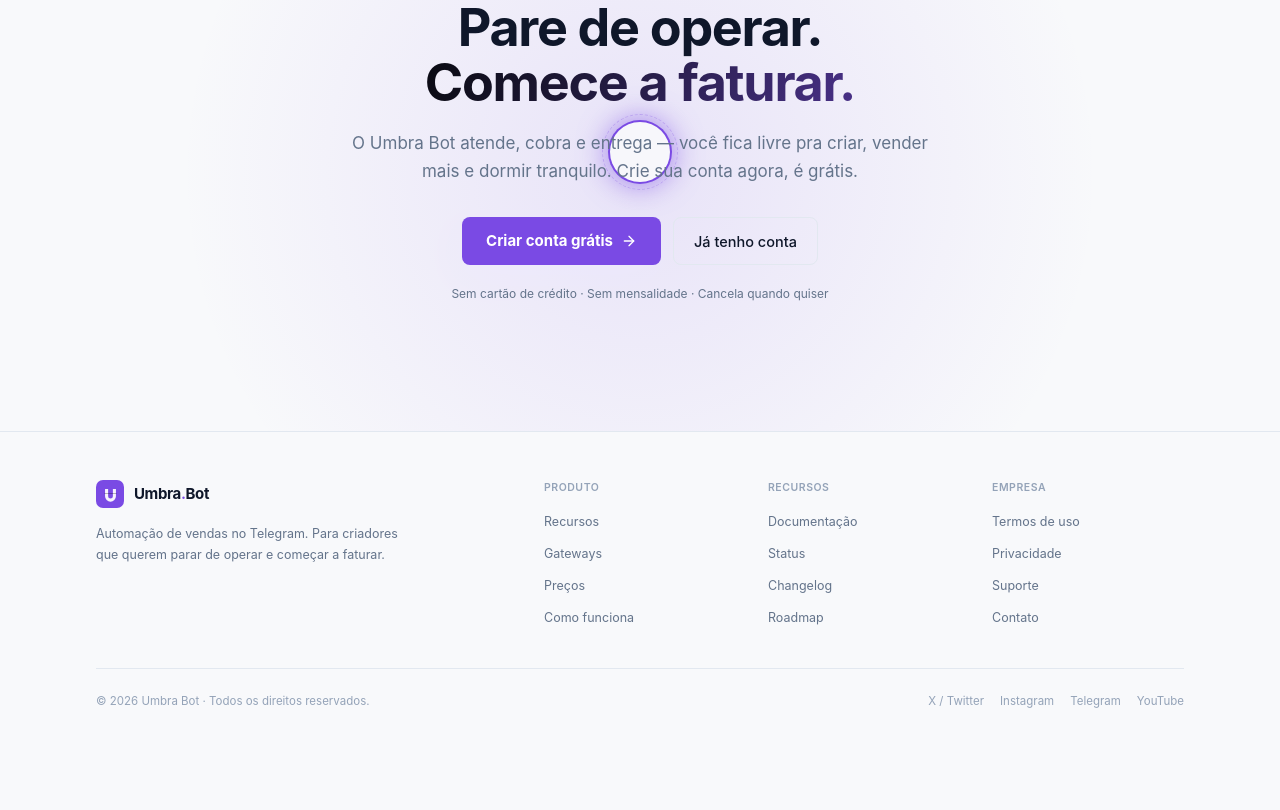
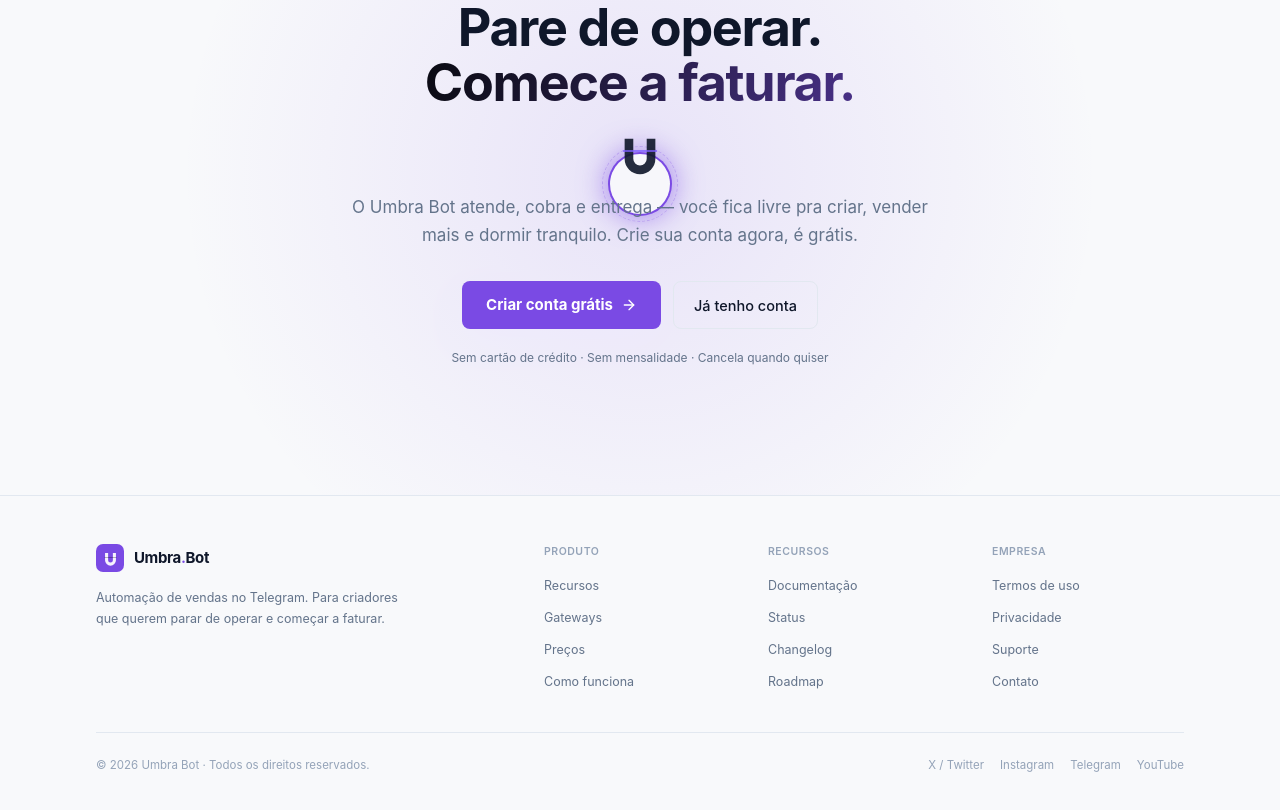
Before and after one commit to monetizarcomia7-eng/Umbra-Bot, a Next.js app: page / in a window 1280 px wide. Shown: the part 6680-7490 px from the top of the page. Before the commit the page ends 7438 px from the top, so only its background shows below. Built offline with nearby package versions, Linux system fonts and the light colour scheme; no server answers.

Commit message:
feat(landing): adiciona logo mark na seção FinalCTA

```diff
--- a/app/page.tsx
+++ b/app/page.tsx
@@ -942,7 +942,13 @@
           Pare de operar.<br />
           <span className="text-grad">Comece a faturar.</span>
         </h2>
-        <p className="mt-5 text-[16px] md:text-[17px] text-text-muted max-w-xl mx-auto leading-relaxed">
+        <div className="mt-5 flex justify-center">
+          <svg xmlns="http://www.w3.org/2000/svg" viewBox="0 0 100 100" width="48" height="48" aria-label="Umbra Bot">
+            <path d="M 18 18 V 60 A 32 32 0 0 0 82 60 V 18 H 64 V 60 A 14 14 0 0 1 36 60 V 18 Z" fill="currentColor" opacity="0.9" />
+            <rect x="14" y="42" width="72" height="3.5" rx="2" fill="#7C5CFF" />
+          </svg>
+        </div>
+        <p className="mt-4 text-[16px] md:text-[17px] text-text-muted max-w-xl mx-auto leading-relaxed">
           O Umbra Bot atende, cobra e entrega — você fica livre pra criar, vender mais e dormir tranquilo. Crie sua conta agora, é grátis.
         </p>
 
```
